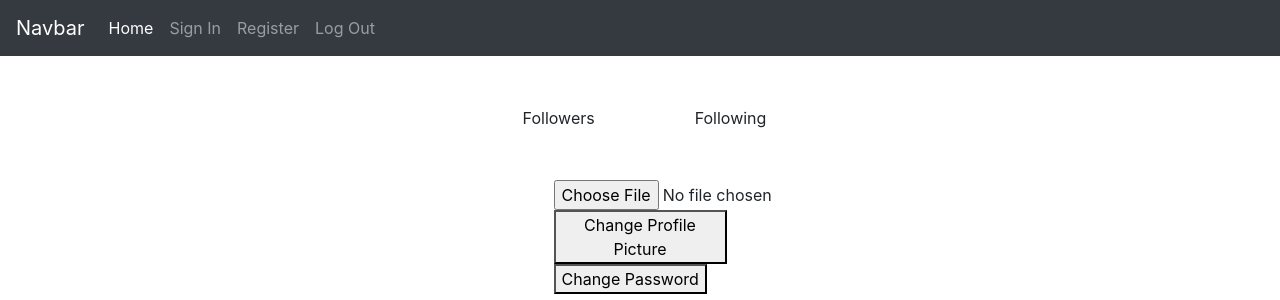
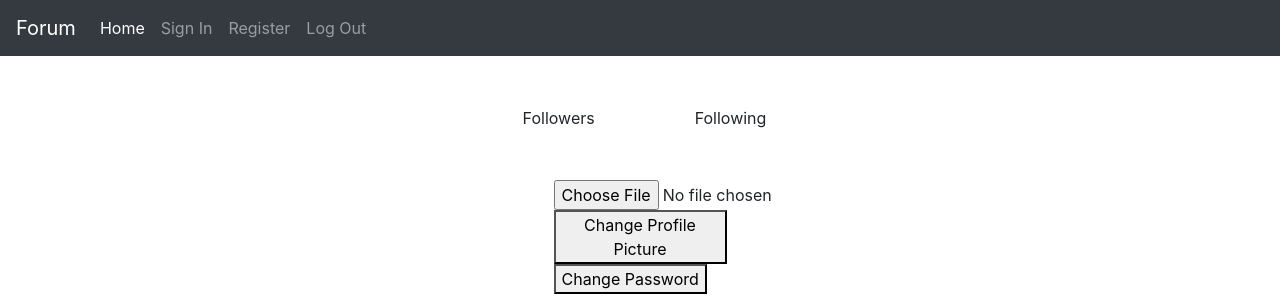
Before and after one commit to amar2468/Online-Discussion-Forum, a Flask app: template templates/student_profile.html in a window 1280 px wide. Shown: the top 300 px of the page. Run offline with Flask 2, Linux system fonts and the light colour scheme; the template is opened without the code that fills it, so the values that code supplies are empty; parts of the project's set-up code (start-up, migrations or seed data) failed here and were passed over; some libraries are stand-ins or nearby versions.

Commit message:
Changed navbar name

```diff
--- a/templates/student_profile.html
+++ b/templates/student_profile.html
@@ -15,7 +15,7 @@
 
         <nav class="navbar navbar-expand-lg navbar-dark bg-dark">
 
-            <a class="navbar-brand" href="#">Navbar</a>
+            <a class="navbar-brand" href="#">Forum</a>
 
             <button class="navbar-toggler" type="button" data-toggle="collapse" data-target="#navbarNavAltMarkup" aria-controls="navbarNavAltMarkup" aria-expanded="false" aria-label="Toggle navigation">
 
```
